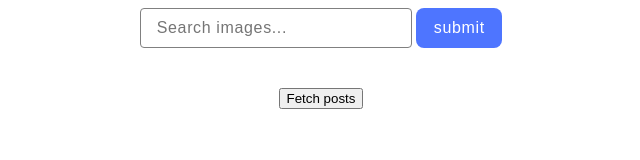
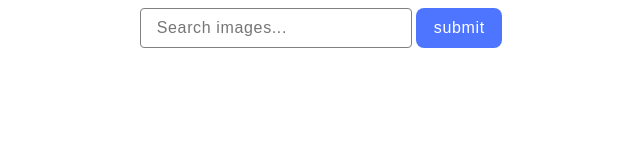
Before and after one commit to YaroslavOrlov17/goit-js-hw-12, a website built with Vite: page src/index.html in a window 1280 px wide. Both pictures are taken after typing "Sample" into the empty fields and a click on the button "submit". Shown: the whole page, without its empty margins (319-959 px from the left). Built offline with nearby package versions, Linux system fonts and the light colour scheme; no server answers.

Commit message:
fetch btn add

```diff
--- a/src/index.html
+++ b/src/index.html
@@ -18,7 +18,7 @@
       </form>
       <div class="loader visually-hidden"></div>
       <ul class="gallery"></ul>
-      <button type="button" class="btn">Fetch posts</button>
+      <button type="button" class="btn visually-hidden">Fetch posts</button>
     </div>
     <script type="module" src="./main.js"></script>
   </body>
--- a/src/main.js
+++ b/src/main.js
@@ -13,11 +13,13 @@ let inputValue;
 let page = 1;
 
 function handleSubmit(event) {
+  fetchImagesBtn.classList.add('visually-hidden');
   event.preventDefault();
   galleryList.innerHTML = '';
   loader.classList.remove('visually-hidden');
 
   inputValue = input.value.trim();
+
   if (inputValue === '') {
     loader.classList.add('visually-hidden');
     return;
@@ -39,6 +41,7 @@ function handleSubmit(event) {
         });
       } else {
         loader.classList.add('visually-hidden');
+        fetchImagesBtn.classList.remove('visually-hidden');
         renderImages(images, galleryList);
       }
     })
```
